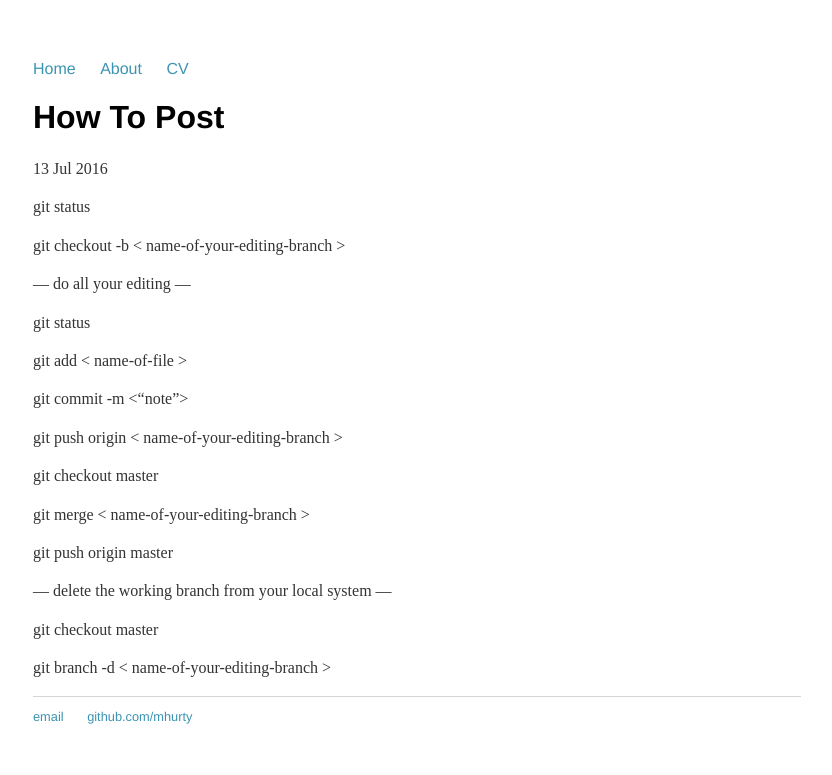
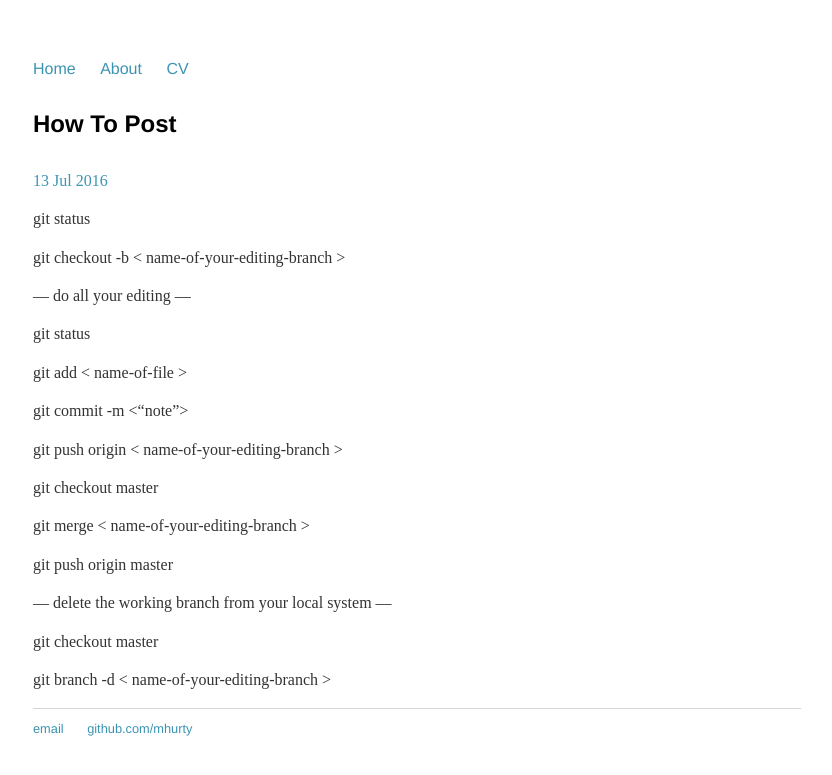
Before and after one commit to mhurty/mhurty.github.io, a Jekyll site: the page built from _posts/2016-07-13-how-to-post.md, in a window 1280 px wide. Shown: the top 775 px of the page, without its empty margins (223-1055 px from the left). Built offline with Jekyll 4.4.1, drawn with Linux system fonts in a browser that asks for light colours.

Commit message:
small update to post template

```diff
--- a/_layouts/post.html
+++ b/_layouts/post.html
@@ -1,8 +1,8 @@
 ---
 layout: default
 ---
-<h1>{{ page.title }}</h1>
-<p class="meta">{{ page.date | date_to_string }}</p>
+<h4>{{ page.title }}</h4>
+<p class="meta"><a href="{{ post.url }}">{{ page.date | date_to_string }}</a></p>
 
 <div class="post">
   {{ content }}
```
